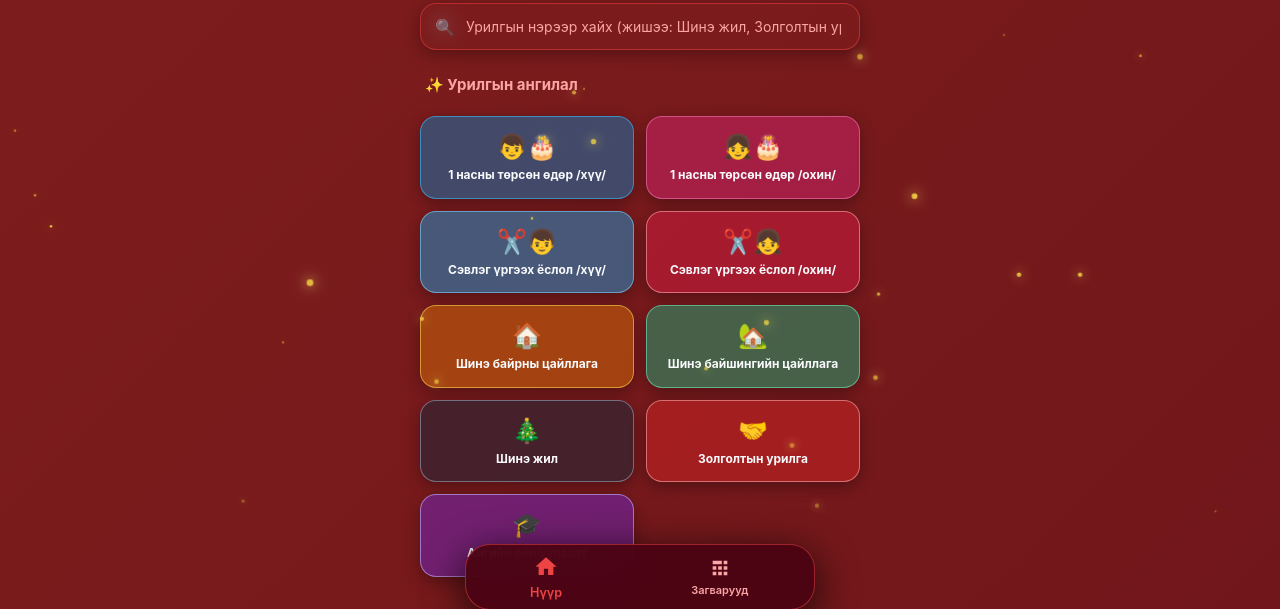
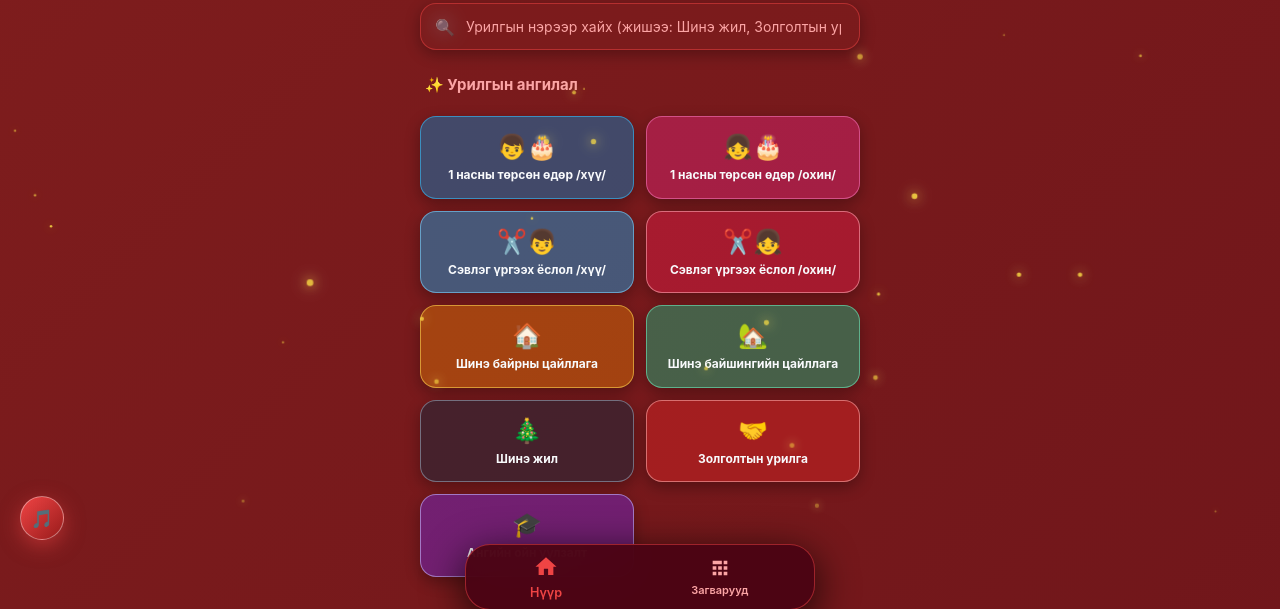
Before and after one commit to tsahimurilga6-bot/Urilga, a plain HTML site: page index.html in a window 1280 px wide. Shown: the part 175-784 px from the top of the page. Drawn offline with Linux system fonts and the light colour scheme.

Commit message:
Add files via upload

```diff
--- a/index.html
+++ b/index.html
@@ -518,6 +518,27 @@
             transform: scale(0.9);
         }
 
+        /* Хөгжим асаах/унтраах товчлуур (Баруун доод буланд) */
+        .music-toggle-btn {
+            position: fixed;
+            bottom: 85px;
+            left: 20px;
+            width: 44px;
+            height: 44px;
+            background: linear-gradient(135deg, #ef4444, #991b1b);
+            color: #ffffff;
+            border: 1px solid rgba(255, 255, 255, 0.4);
+            border-radius: 50%;
+            display: flex;
+            align-items: center;
+            justify-content: center;
+            cursor: pointer;
+            box-shadow: 0 6px 20px rgba(239, 68, 68, 0.5);
+            z-index: 999;
+            font-size: 18px;
+            transition: transform 0.3s ease;
+        }
+
         /* Захиалга болон холбогдох хэсэг */
         .order-btn-box {
             background: rgba(127, 29, 29, 0.45) !important;
@@ -620,6 +641,16 @@
     </style>
 </head>
 <body>
+
+    <!-- Арын хөгжим (Та src="" дотор mp3 дууныхаа холбоосыг тавина уу) -->
+    <audio id="bgMusic" loop>
+        <source src="" type="audio/mp3">
+    </audio>
+
+    <!-- Хөгжим асаах/унтраах товчлуур -->
+    <button onclick="toggleMusic()" id="musicBtn" class="music-toggle-btn" title="Хөгжим тоглуулах">
+        🎵
+    </button>
 
     <!-- Гялалзсан од, оч будрах эффект -->
     <div class="sparkles-container" aria-hidden="true">
@@ -962,6 +993,21 @@
             }
         }
 
+        // Хөгжим асаах, унтраах функц
+        function toggleMusic() {
+            var music = document.getElementById("bgMusic");
+            var btn = document.getElementById("musicBtn");
+            if (music.paused) {
+                music.play();
+                btn.style.transform = "scale(1.15) rotate(360deg)";
+                btn.innerHTML = "🔊";
+            } else {
+                music.pause();
+                btn.style.transform = "scale(1)";
+                btn.innerHTML = "🎵";
+            }
+        }
+
         // Дэлгэцийн сул газар дархад олон жижиг од цацагдах эффект
         document.addEventListener('click', function(e) {
             if (e.target.tagName === 'A' || e.target.tagName === 'INPUT' || e.target.closest('a') || e.target.closest('button')) {
```
